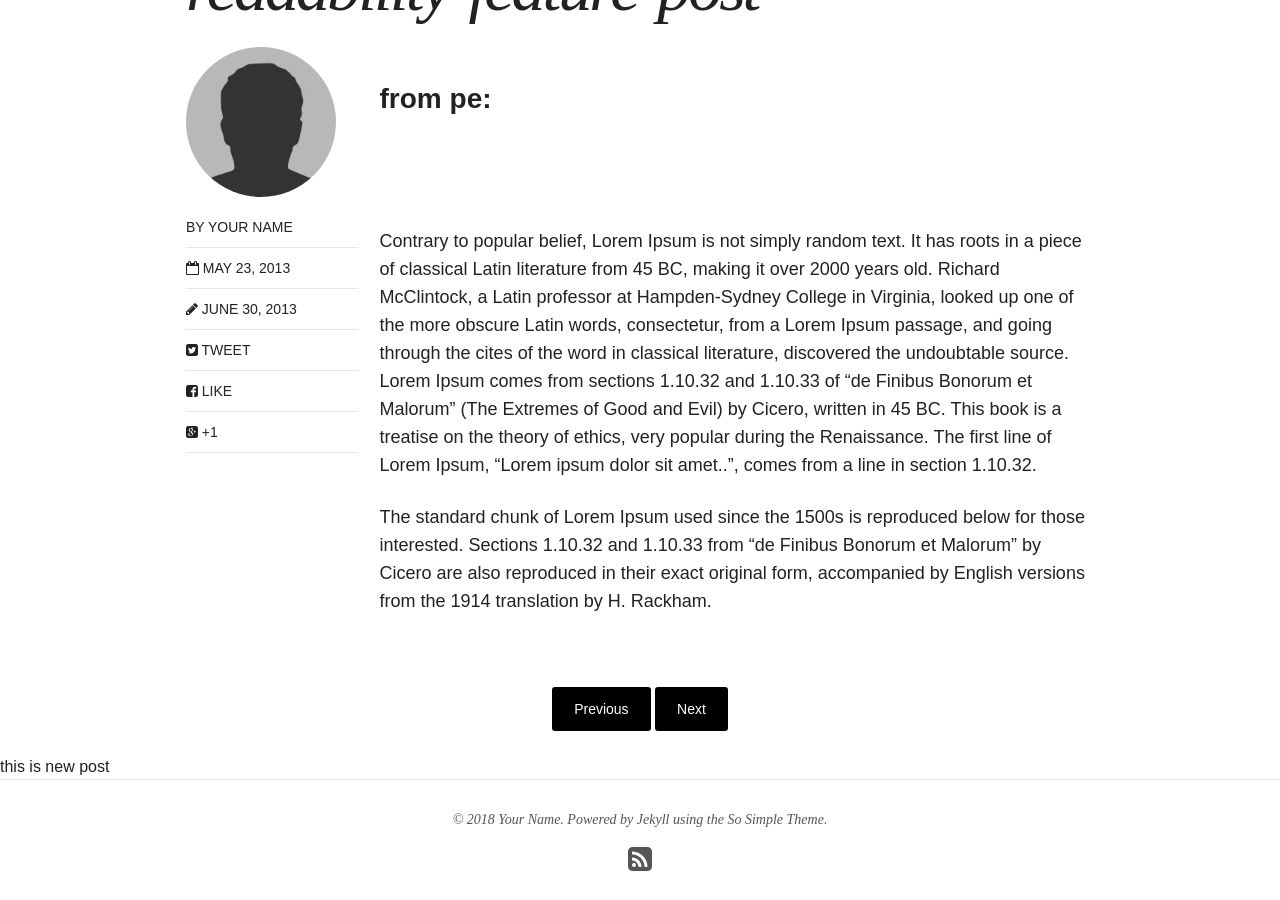
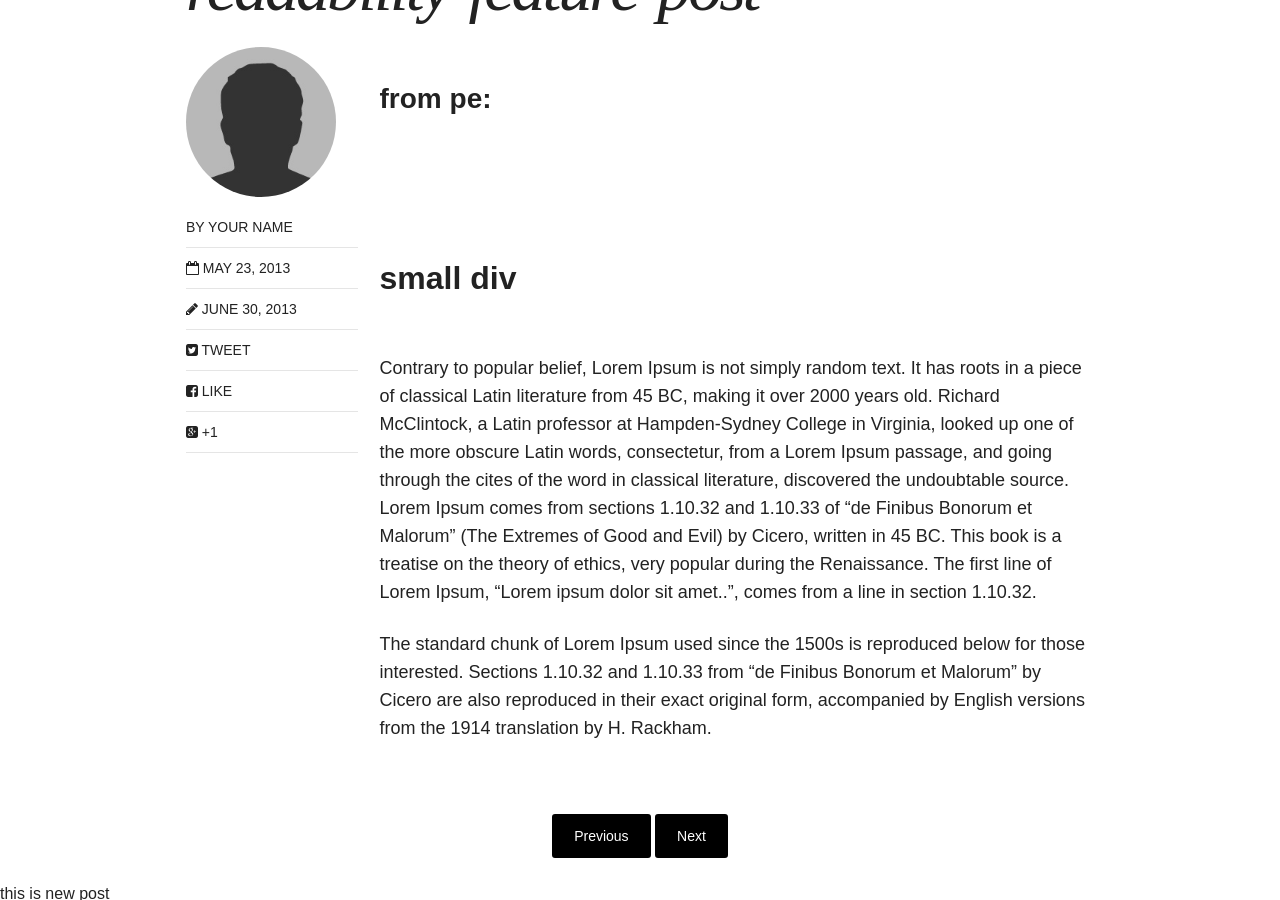
Before and after one commit to galdil/galdil.github.io, a Jekyll site: the page built from _posts/articles/2013-05-23-readability-feature-post.md, in a window 1280 px wide and 900 px high, scrolled down 845 px. Built offline with Jekyll 4.4.1, drawn with Linux system fonts in a browser that asks for light colours; nearby versions of some CDN libraries.

Commit message:
Update 2013-05-23-readability-feature-post.md

```diff
--- a/_posts/articles/2013-05-23-readability-feature-post.md
+++ b/_posts/articles/2013-05-23-readability-feature-post.md
@@ -16,6 +16,9 @@
 <br>
 <div class="apester-media" data-media-id="5a48ce0132bf270001284512" height="512"></div><script async src="https://storage.googleapis.com/apester-staging/sdk/pe/core.min.js"></script>
 <br>
+## small div
+<div class="apester-media" id="small-div-for-test" data-media-id="5a48ce0132bf270001284512" height="512"></div><script async src="https://storage.googleapis.com/apester-staging/sdk/pe/core.min.js"></script>
+<br>
 Contrary to popular belief, Lorem Ipsum is not simply random text. It has roots in a piece of classical Latin literature from 45 BC, making it over 2000 years old. Richard McClintock, a Latin professor at Hampden-Sydney College in Virginia, looked up one of the more obscure Latin words, consectetur, from a Lorem Ipsum passage, and going through the cites of the word in classical literature, discovered the undoubtable source. Lorem Ipsum comes from sections 1.10.32 and 1.10.33 of "de Finibus Bonorum et Malorum" (The Extremes of Good and Evil) by Cicero, written in 45 BC. This book is a treatise on the theory of ethics, very popular during the Renaissance. The first line of Lorem Ipsum, "Lorem ipsum dolor sit amet..", comes from a line in section 1.10.32.
 
 The standard chunk of Lorem Ipsum used since the 1500s is reproduced below for those interested. Sections 1.10.32 and 1.10.33 from "de Finibus Bonorum et Malorum" by Cicero are also reproduced in their exact original form, accompanied by English versions from the 1914 translation by H. Rackham.
```
